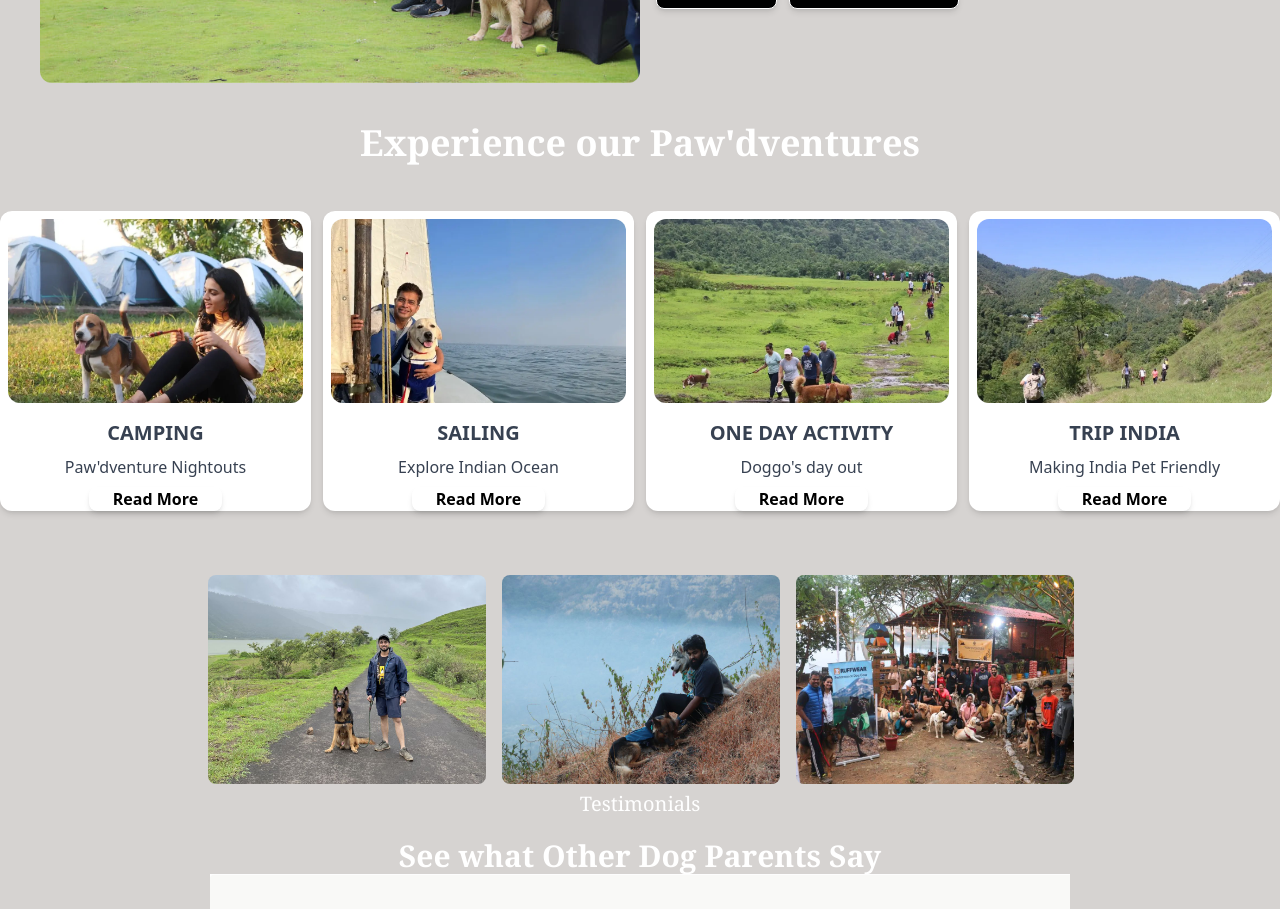
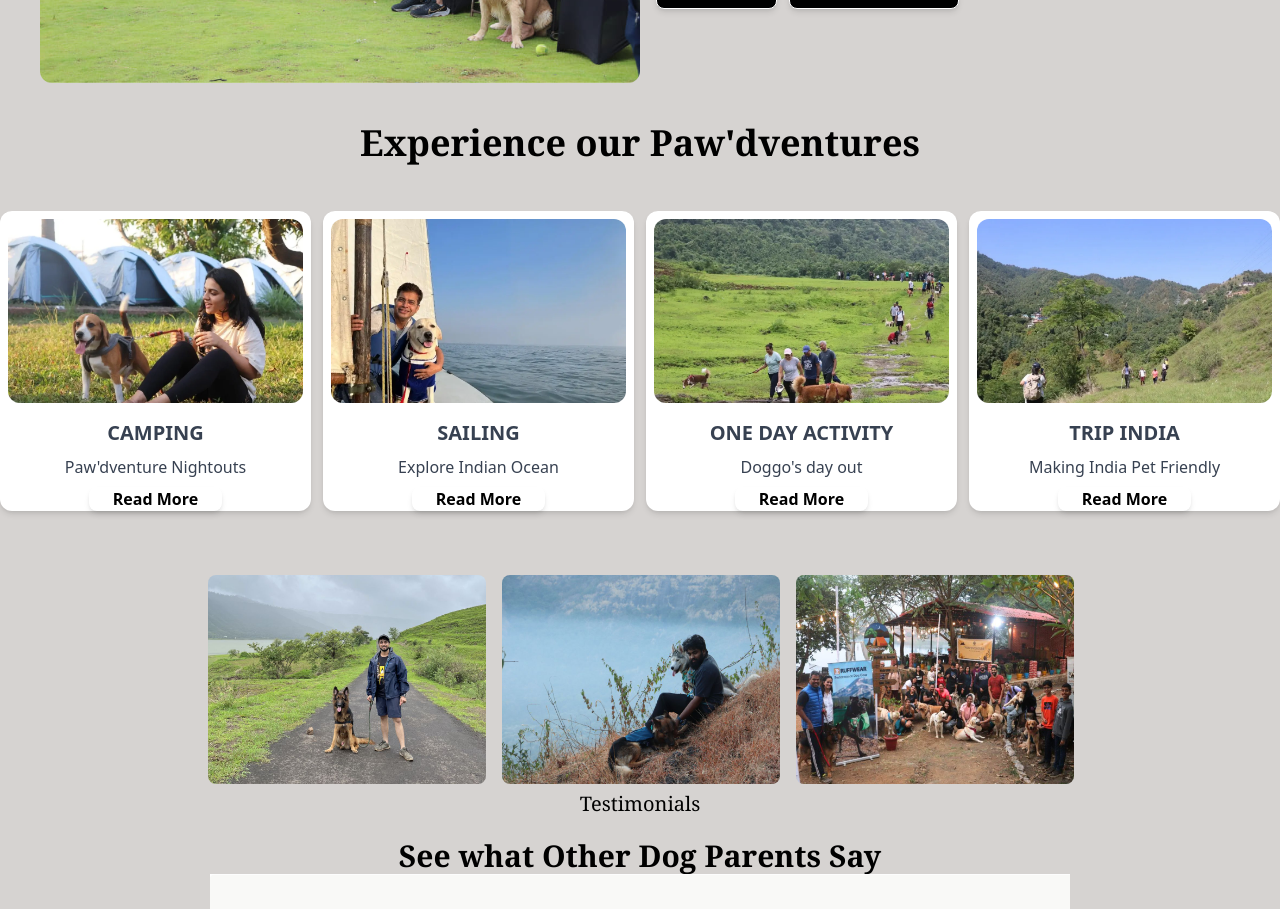
Before and after one commit to AnuragM042/Demo-dogs-, a React (Vite) app: page / in a window 1280 px wide. Shown: the part 1820-2729 px from the top of the page. Built offline with nearby package versions, Linux system fonts and the light colour scheme.

Commit message:
changes2

```diff
--- a/src/components/Home/home3.jsx
+++ b/src/components/Home/home3.jsx
@@ -52,7 +52,7 @@ const Home3 = () => {
     <div className=''>
       {/* Title */}
       <div className="flex justify-center items-center content-center">
-        <p className="font-['Cambria'] text-3xl sm:text-4xl text-white mt-5 font-extrabold">Experience our Paw'dventures</p>
+        <p className="font-['Cambria'] text-3xl sm:text-4xl  mt-5 font-extrabold">Experience our Paw'dventures</p>
       </div>
       {/* Title ends here */}
 
--- a/src/components/Home/home4.jsx
+++ b/src/components/Home/home4.jsx
@@ -46,7 +46,7 @@ function Home4() {
   return (
     <div className="mb-3">
       {/* Texts */}
-      <div className="flex flex-col font-['Cambria'] text-xl text-white items-center justify-center space-y-5">
+      <div className="flex flex-col font-['Cambria'] text-xl items-center justify-center space-y-5">
         <p>Testimonials</p>
         <h3 className="text-3xl font-bold font-['Cambria'] ">See what Other Dog Parents Say</h3>
         {/* <p>ABOUT US</p> */}
--- a/src/components/Overnight-camps/overnight2.jsx
+++ b/src/components/Overnight-camps/overnight2.jsx
@@ -100,7 +100,7 @@ const Overnight2 = () => {
       <div className="flex-1 mt-10">
         <div className='lg:px[400px] md:px-[70px] sm:[50px]'>
             <h3 className='text-center text-3xl font-bold  m-10'>Frequently Asked Questions</h3>
-        <Accordion className="border-2  border-black">
+        <Accordion className="">
           <AccordionItem value={1} trigger=" Is there a common transport?">
             Yes, we provide a common transport facility for all participants. The transport schedule will be shared closer to the event date.
           </AccordionItem>
--- a/src/components/Sailing/sailing2.jsx
+++ b/src/components/Sailing/sailing2.jsx
@@ -73,7 +73,7 @@ const Sailing2 = () => {
       <div className="flex-1 mt-10 ">
         <div className="lg:px-[400px] md:px-[70px] sm:px-[50px]">
           <h3 className="text-center text-3xl font-bold  m-10">Frequently Asked Questions</h3>
-          <Accordion className="border-2 border-black ">
+          <Accordion className=" ">
             <AccordionItem value={1} trigger="Is there a common transport?">
               Yes, we provide a common transport facility for all participants. The transport schedule will be shared closer to the event date.
             </AccordionItem>
--- a/src/components/activity/activity2.jsx
+++ b/src/components/activity/activity2.jsx
@@ -77,7 +77,7 @@ const Activity2 = () => {
         <div className="flex-1 mt-10 ">
           <div className="lg:px-[400px] md:px-[70px] sm:px-[50px]">
             <h3 className="text-center text-3xl font-bold m-10 ">Frequently Asked Questions</h3>
-            <Accordion className="border-2 border-black ">
+            <Accordion className="">
               <AccordionItem value={1} trigger="Is there a common transport?">
                 Yes, we provide a common transport facility for all participants. The transport schedule will be shared closer to the event date.
               </AccordionItem>
--- a/src/components/tripindia/tripindia2.jsx
+++ b/src/components/tripindia/tripindia2.jsx
@@ -73,7 +73,7 @@ const Tripindia2 = () => {
         <div className="flex-1 mt-10 ">
           <div className="lg:px-[400px] md:px-[70px] sm:px-[50px]">
             <h3 className="text-center text-3xl font-bold m-10 ">Frequently Asked Questions</h3>
-            <Accordion className="border-2 border-black ">
+            <Accordion className=" ">
               <AccordionItem value={1} trigger="Is there a common transport?">
                 Yes, we provide a common transport facility for all participants. The transport schedule will be shared closer to the event date.
               </AccordionItem>
```
